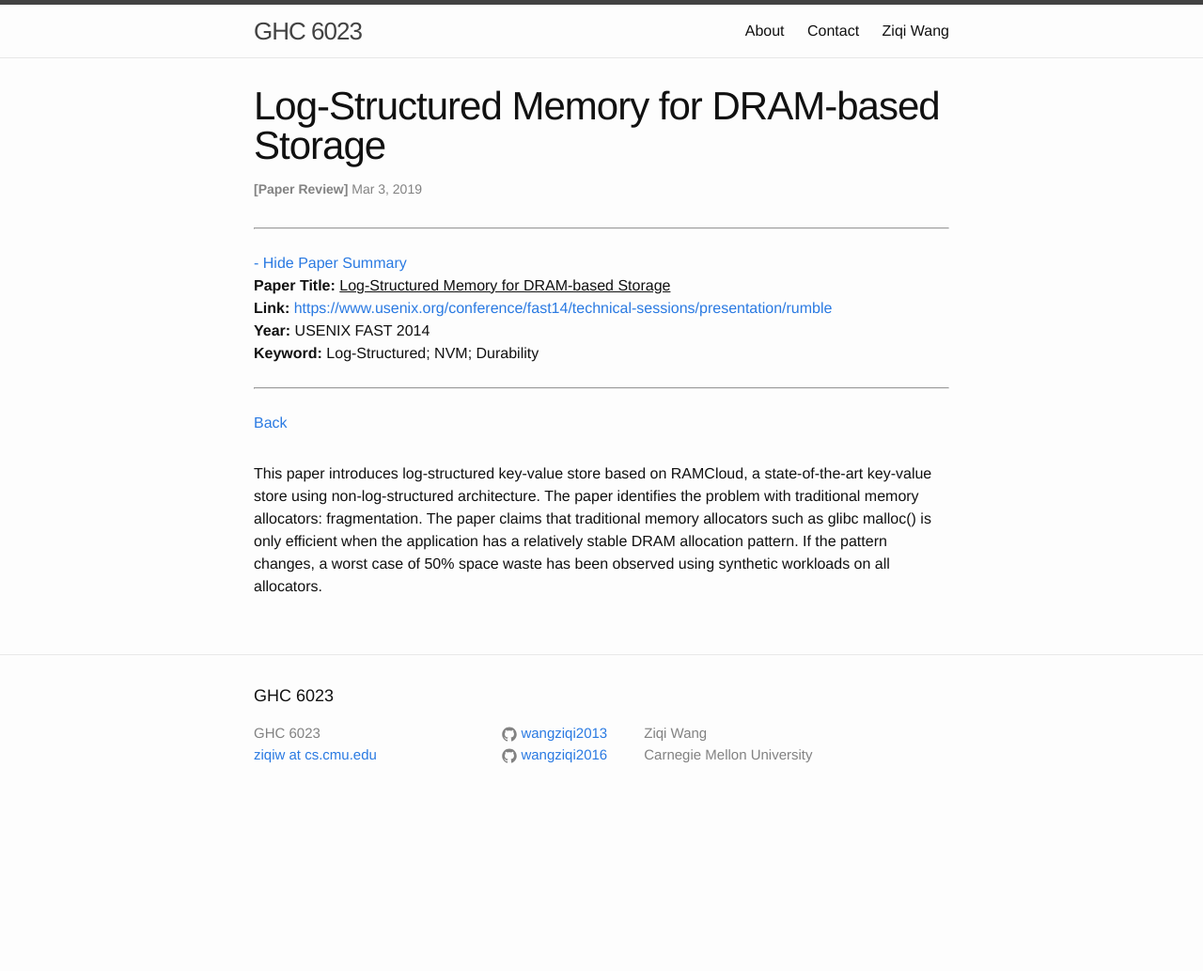
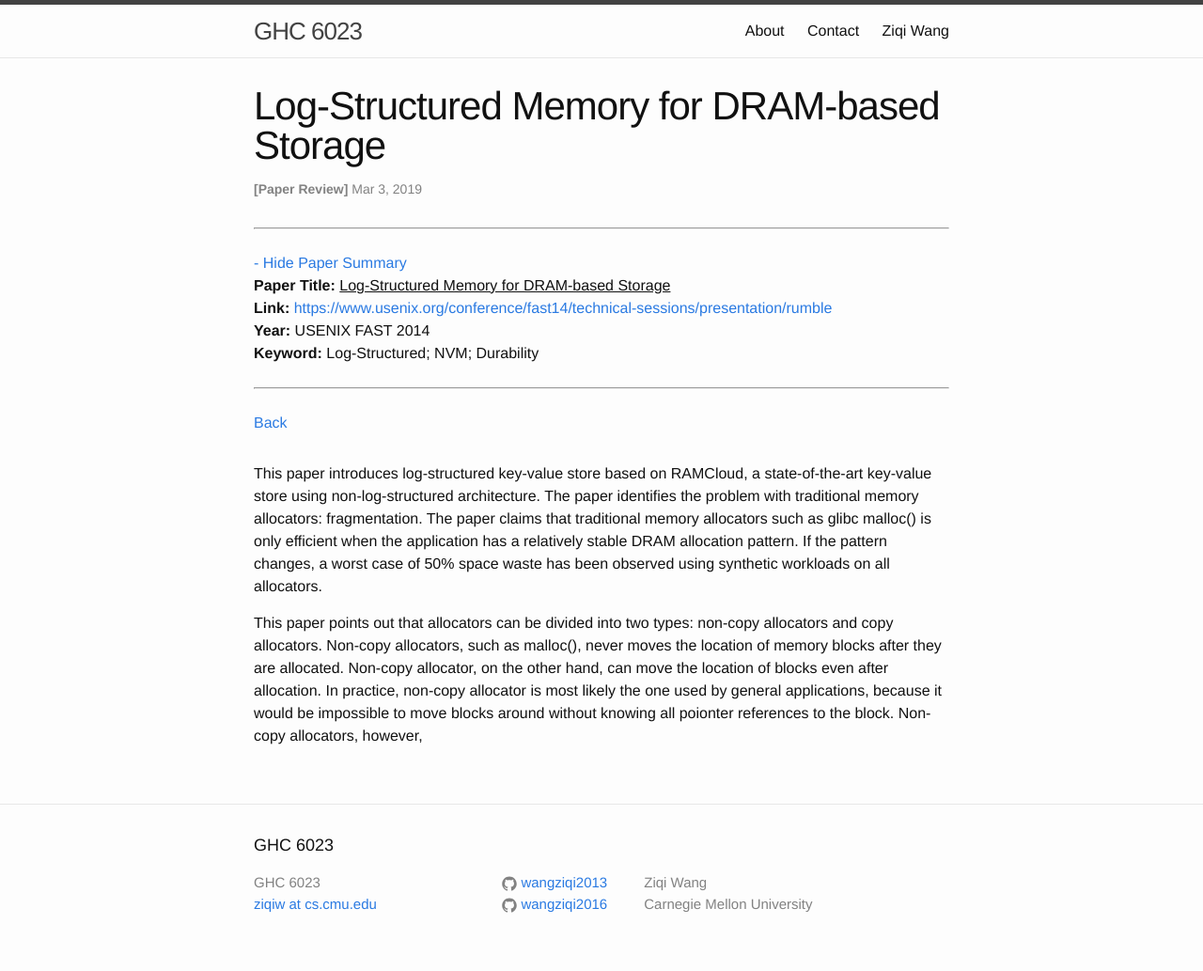
Before and after one commit to wangziqi2013/wangziqi2013.github.io, a Jekyll site: the page built from _posts/2019-03-03-log-structured-mem-for-dram-based-storage.markdown, in a window 1280 px wide. Shown: the whole page at 94% size. Built offline with Jekyll 4.4.1, drawn with Linux system fonts in a browser that asks for light colours; before the commit the page ends 900 px from its top, so only the background shows below that.

Commit message:
Adding non-copy allocators

```diff
--- a/_posts/2019-03-03-log-structured-mem-for-dram-based-storage.markdown
+++ b/_posts/2019-03-03-log-structured-mem-for-dram-based-storage.markdown
@@ -18,3 +18,9 @@ architecture. The paper identifies the problem with traditional memory allocator
 traditional memory allocators such as glibc malloc() is only efficient when the application has a relatively stable DRAM
 allocation pattern. If the pattern changes, a worst case of 50% space waste has been observed using synthetic workloads
 on all allocators.
+
+This paper points out that allocators can be divided into two types: non-copy allocators and copy allocators. Non-copy allocators,
+such as malloc(), never moves the location of memory blocks after they are allocated. Non-copy allocator, on the other hand,
+can move the location of blocks even after allocation. In practice, non-copy allocator is most likely the one used by
+general applications, because it would be impossible to move blocks around without knowing all poionter references to the block.
+Non-copy allocators, however,
```
